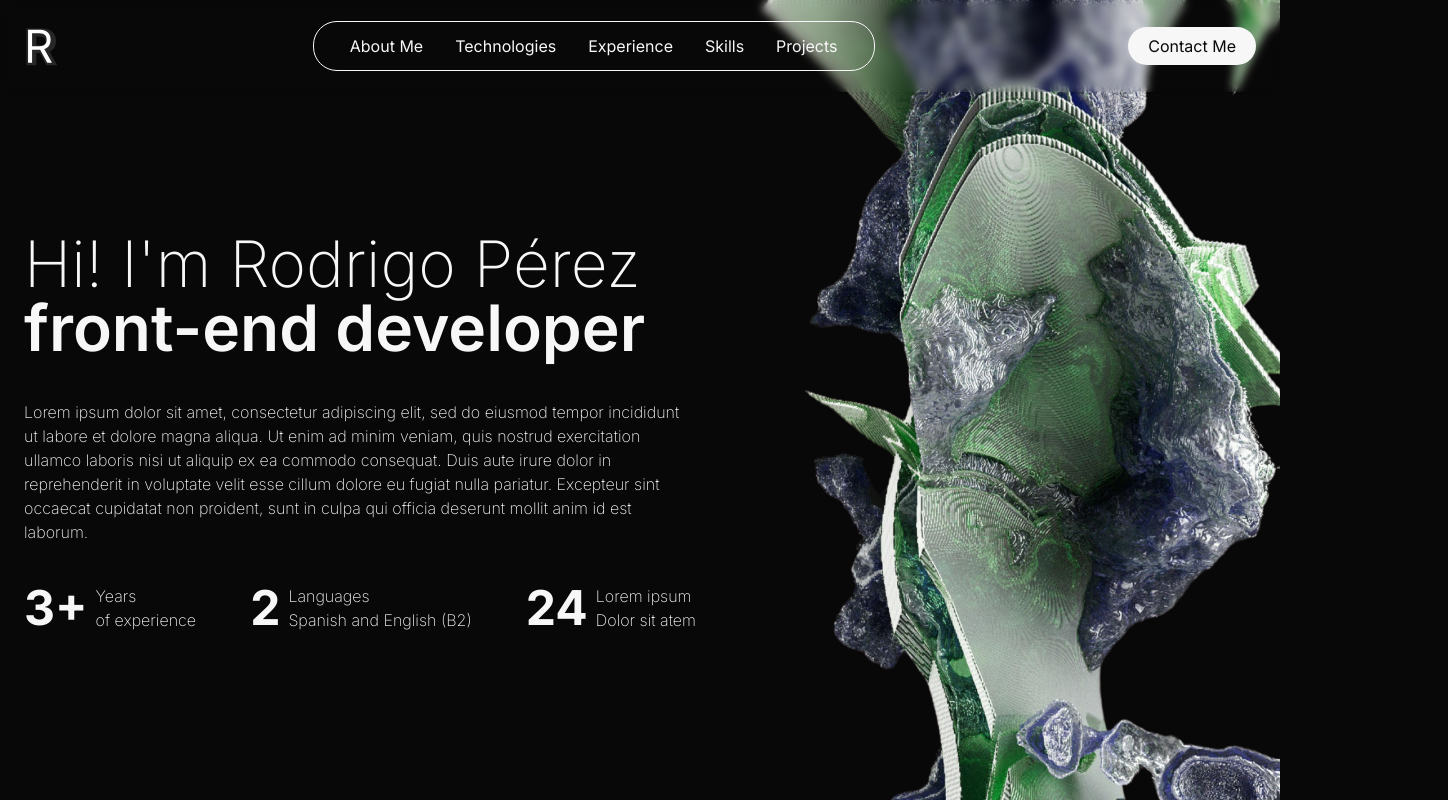
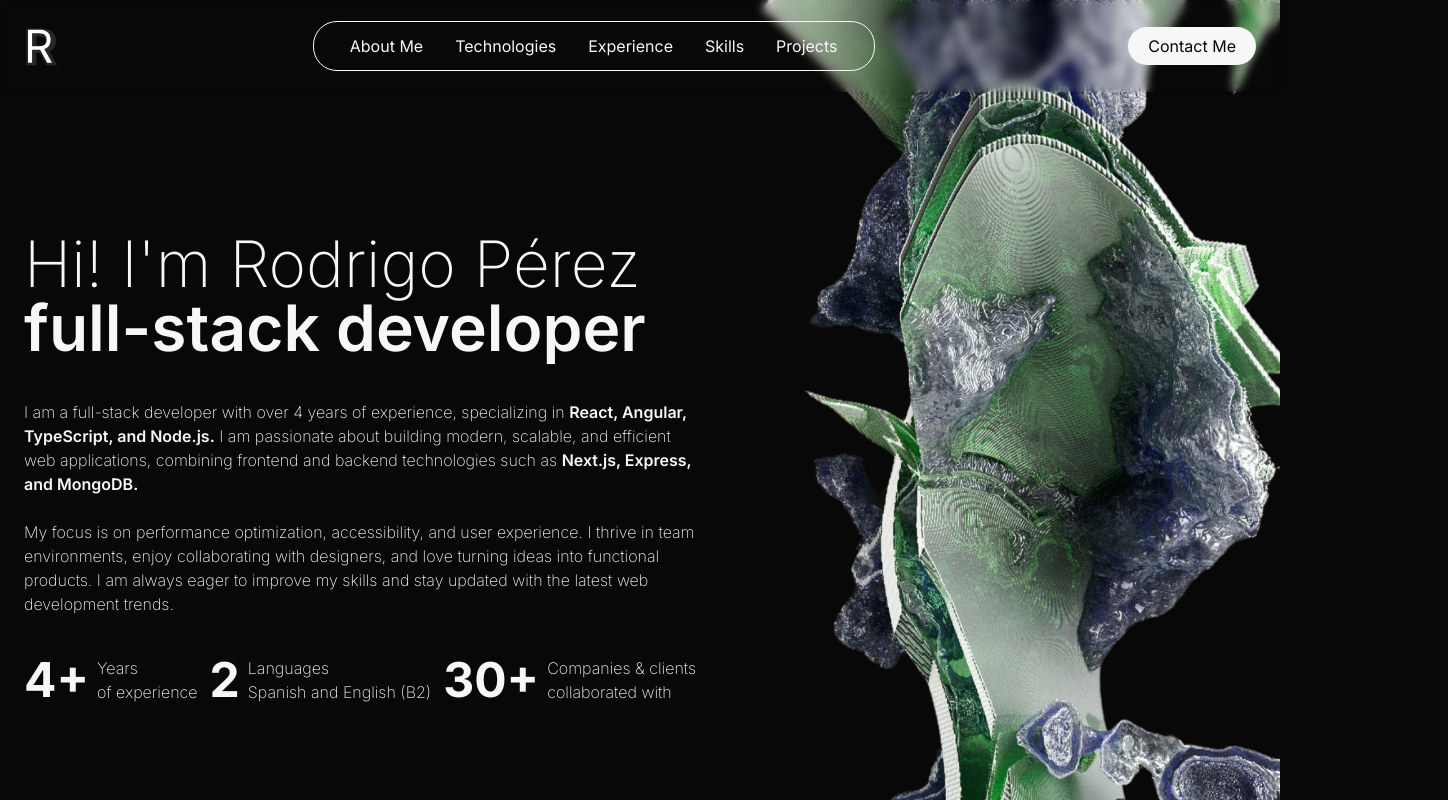
Before and after one commit to rodrigoperezdev/mi-web-next, a Next.js app: page / in a window 1280 px wide. Shown: the top 800 px of the page, 1448 px wide, since content can reach past the window. Built offline with nearby package versions, Linux system fonts and the light colour scheme.

Commit message:
fix(title-bg): minor style change

```diff
--- a/src/app/styles/globals.css
+++ b/src/app/styles/globals.css
@@ -76,7 +76,7 @@ h6 {
 }
 
 .title-background.right {
-  right: -12rem;
+  right: 0rem;
 }
 
 p,
@@ -86,6 +86,12 @@ figcaption {
 
 b {
   font-weight: 600;
+}
+
+@media screen and (max-width: 1024px) {
+  .title-background.right {
+    right: 0rem;
+  }
 }
 
 @media screen and (max-width: 768px) {
--- a/src/components/Header.tsx
+++ b/src/components/Header.tsx
@@ -22,7 +22,7 @@ export default function Header() {
         {/* Logo */}
         <div>
           <a href="#about" className="transition-colors logo">
-            <Image height={60} width={35} src={"/logo.svg"} alt="logo" />
+            <Image height={60} width={35} src={"/icons/logo.svg"} alt="logo" />
           </a>
         </div>
 
--- a/src/components/HomeIntroduction.tsx
+++ b/src/components/HomeIntroduction.tsx
@@ -3,20 +3,24 @@ export const HomeIntroduction = () => {
     <section className="container mx-auto md-my-36 my-10 px-6 ">
       <h1>
         Hi! I'm Rodrigo Pérez
-        <br /> <b>front-end developer</b>
+        <br /> <b>full-stack developer</b>
       </h1>
       <p className="max-w-2xl md:my-10 my-5">
-        Lorem ipsum dolor sit amet, consectetur adipiscing elit, sed do eiusmod
-        tempor incididunt ut labore et dolore magna aliqua. Ut enim ad minim
-        veniam, quis nostrud exercitation ullamco laboris nisi ut aliquip ex ea
-        commodo consequat. Duis aute irure dolor in reprehenderit in voluptate
-        velit esse cillum dolore eu fugiat nulla pariatur. Excepteur sint
-        occaecat cupidatat non proident, sunt in culpa qui officia deserunt
-        mollit anim id est laborum.
+        I am a full-stack developer with over 4 years of experience,
+        specializing in <b>React, Angular, TypeScript, and Node.js.</b> I am
+        passionate about building modern, scalable, and efficient web
+        applications, combining frontend and backend technologies such as{" "}
+        <b>Next.js, Express, and MongoDB.</b> <br />
+        <br />
+        My focus is on performance optimization, accessibility, and user
+        experience. I thrive in team environments, enjoy collaborating with
+        designers, and love turning ideas into functional products. I am always
+        eager to improve my skills and stay updated with the latest web
+        development trends.
       </p>
       <div className="flex max-w-2xl justify-between flex-wrap">
         <div className="flex mb-5">
-          <span className="text-5xl font-bold">3+</span>
+          <span className="text-5xl font-bold">4+</span>
           <p className=" ml-2">
             Years <br />
             of experience
@@ -30,10 +34,10 @@ export const HomeIntroduction = () => {
           </p>
         </div>
         <div className="flex">
-          <span className="text-5xl font-bold">24</span>
+          <span className="text-5xl font-bold">30+</span>
           <p className=" ml-2">
-            Lorem ipsum <br />
-            Dolor sit atem
+            Companies & clients <br />
+            collaborated with
           </p>
         </div>
       </div>
```
Also changed, not shown: public/icons/logo.svg (renamed from public/logo.svg).
